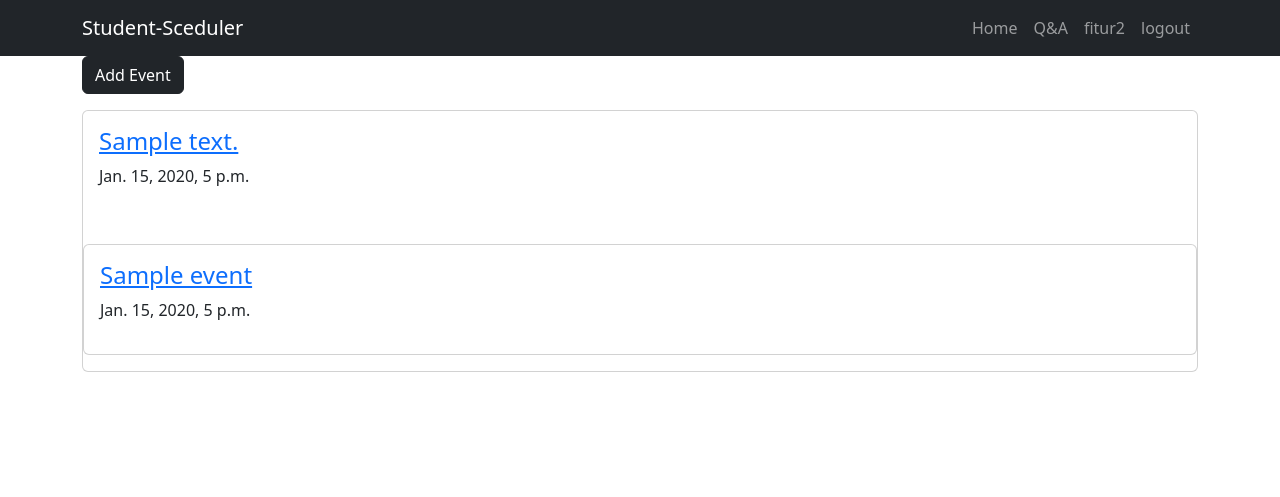
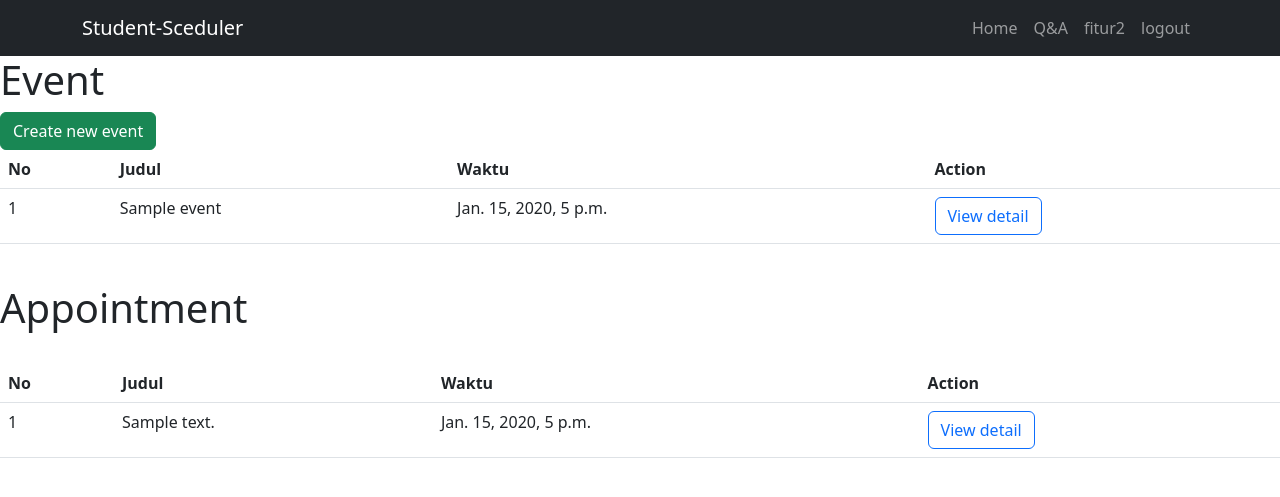
Before and after one commit to anindyassrys/Student-Scheduler, a Django app: page /schedule/ in a window 1280 px wide. Shown: the top 497 px of the page. Run offline with Django 4.2, Linux system fonts and the light colour scheme; a user stored in the database is signed in; tables that the repository leaves empty hold one stand-in row (values such as "Sample post"); some libraries are stand-ins or nearby versions.

Commit message:
Handle detail event

```diff
--- a/view_schedulecal/templates/detailEvent.html
+++ b/view_schedulecal/templates/detailEvent.html
@@ -1,11 +1,11 @@
 {% extends 'base.html' %}
 {% load static %}
-{% block title %}{{q.title}}{% endblock %}
+{% block title %}{{q.title}} {% endblock %}
 {% block content %}
 
 <html>
     <div class="container">
-        <h2>{{q.description}}</h2>
+        <h2>{{q.description}} </h2>
         <p>{{q.datetime}}</p>
         <p>Sender : {{q.sender}}</p>
     </div>
--- a/view_schedulecal/templates/listEvent.html
+++ b/view_schedulecal/templates/listEvent.html
@@ -1,30 +1,56 @@
 {% extends 'base.html' %}
 {% load static %}
 {% block content %}
-  </div>
-  </div>
-  {% if user.is_authenticated %}
-  <div class="container">
-    <form action="create-event">
-        <input type="submit" class="btn btn-dark" value="Add Event"/>
-    </form>
-  </div>
-  {% endif %}
-
-  <div class="container">
-    {% for quest in q %}
-    <div class="card mb-3" >
-      <div class="card-body">
-        <h4 class="card-title"><a href="/schedule/detail/{{quest.id}}">{{quest.description}}</a></h4>
-        <p class="card-test">{{quest.datetime}}</p>
-      </div>
-    {% endfor %}
+<div class="main">
+  <div class="table-wraper">
+    <h1>Event</h1>
+    <a class="btn btn-success" href="/schedule/create-event" role="button">Create new event</a>
     <br>
-    {% for event in e %}
-    <div class="card mb-3" >
-      <div class="card-body">
-        <h4 class="card-title"><a href="/schedule/detail/{{event.id}}">{{event.title}}</a></h4>
-        <p class="card-test">{{event.time}}</p>
-      </div>
-    {% endfor %}
-        {% endblock %}
+        <table class ="table">
+            <thead>
+                <th>No</th>
+                <th>Judul</th>
+                <th>Waktu</th>
+        <th>Action</th>
+            </thead>
+            <tbody>
+                {% for event in e %}
+                <tr>
+                    <td>{{forloop.counter}}</td>
+                    <td>{{event.title}}</td>
+                    <td>{{event.time}}</td>
+          <td>
+            <!-- <a class="btn btn-danger" href="/view-notes/{{data.id}}/delete" role="button">Delete</a> -->
+            <a class="btn btn-outline-primary" href="/schedule/detail/event/{{event.id}}" role="button">View detail</a>
+          </td>
+                </tr>
+                {% endfor %}
+            </tbody>
+            </table>
+        </div>
+    <br>
+    <h1>Appointment</h1>
+    <br>
+        <table class ="table">
+            <thead>
+                <th>No</th>
+                <th>Judul</th>
+                <th>Waktu</th>
+        <th>Action</th>
+            </thead>
+            <tbody>
+                {% for quest in q %}
+                <tr>
+                    <td>{{forloop.counter}}</td>
+                    <td>{{quest.description}}</td>
+                    <td>{{quest.datetime}}</td>
+          <td>
+            <!-- <a class="btn btn-danger" href="/view-notes/{{data.id}}/delete" role="button">Delete</a> -->
+            <a class="btn btn-outline-primary" href="/schedule/detail/{{quest.id}}" role="button">View detail</a>
+          </td>
+                </tr>
+                {% endfor %}
+            </tbody>
+            </table>
+        </div>
+{% endblock %}
--- a/view_schedulecal/urls.py
+++ b/view_schedulecal/urls.py
@@ -5,4 +5,6 @@ urlpatterns = [
     path('schedule/', listEvent, name='schedule'),
     path('schedule/create-event', createEvent, name='create_schedule'),
     path('schedule/detail/<id>', detail, name='detail_schedule'),
+    path('schedule/detail/event/<id>', detailEvent, name='detail_schedule_event'),
+
 ]
--- a/view_schedulecal/views.py
+++ b/view_schedulecal/views.py
@@ -25,3 +25,7 @@ def createEvent(request):
         form.save()
     context['form'] = form
     return render(request,"createEvent.html",context)
+
+def detailEvent(request,id):
+    e=Event.objects.all().get(pk=id)
+    return render(request,'detailEventE.html',{'e':e})
```
Also changed, not shown: view_schedulecal/templates/detailEventE.html (added, +16 -0 lines).
